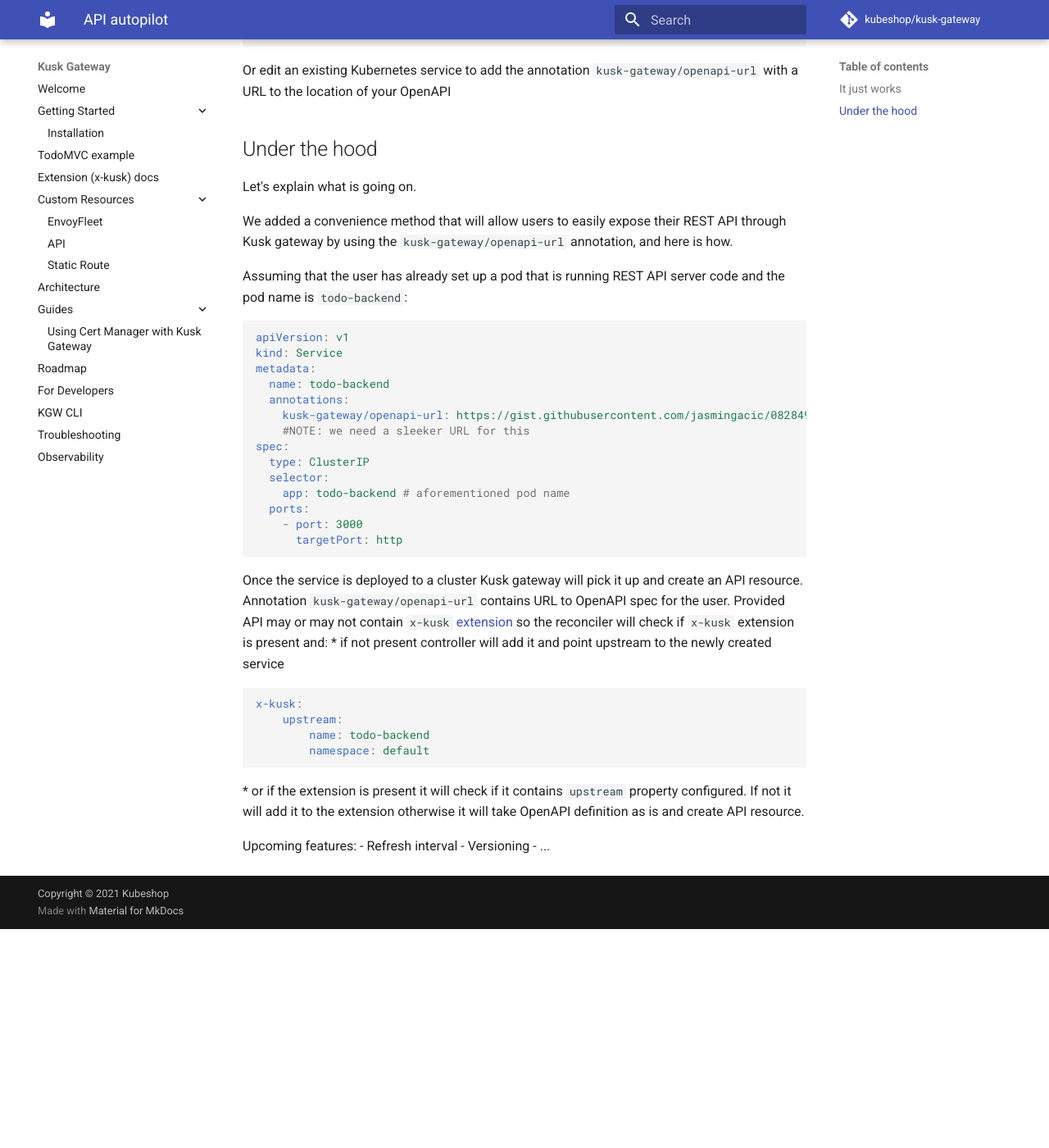
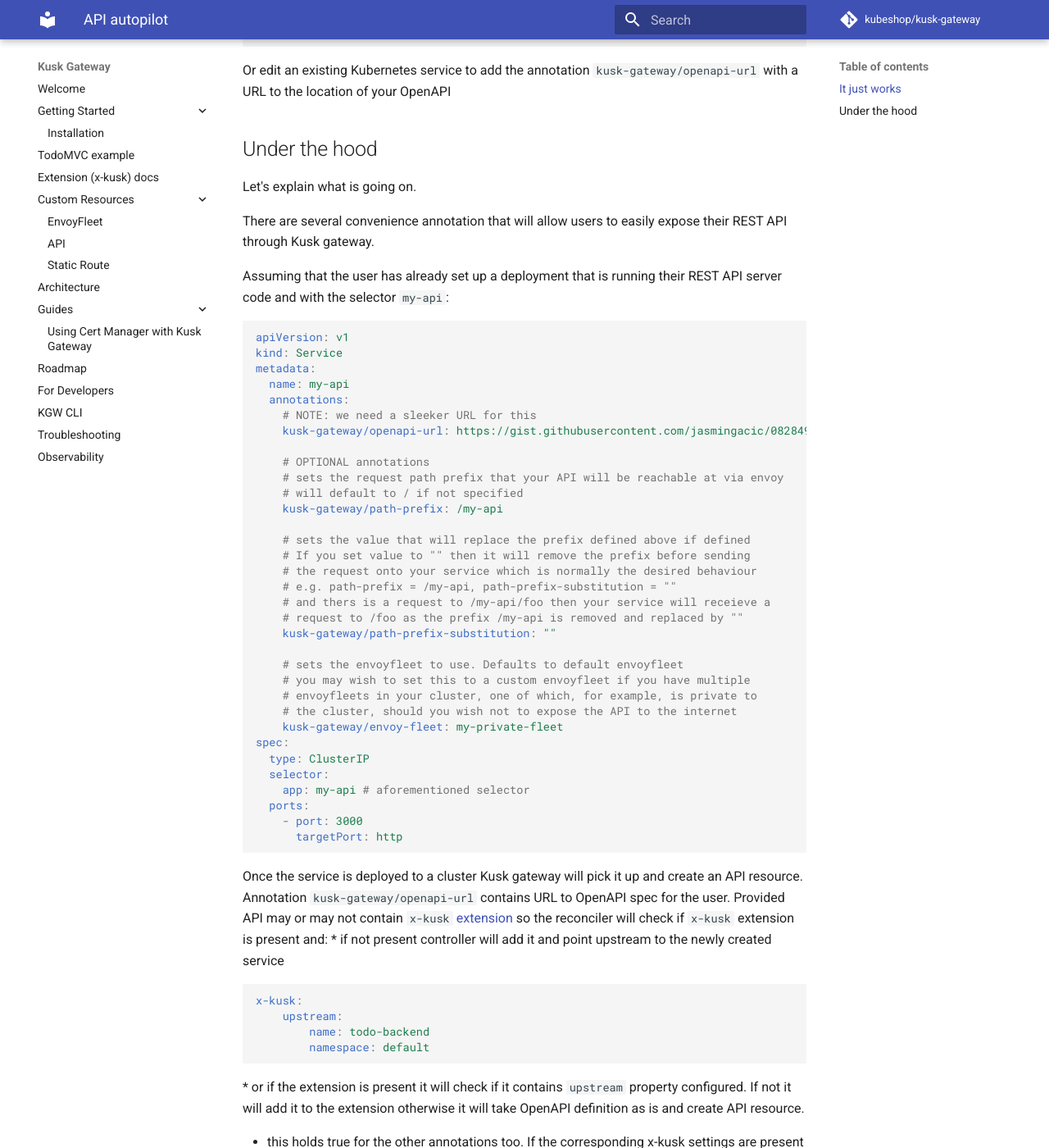
Before and after one commit to kubeshop/kusk-gateway, an MkDocs documentation site: the page built from docs/api_autopilot.md, in a window 1280 px wide and 1400 px high, scrolled down 388 px. Shown: the whole window at 82% size. Built offline with MkDocs 1.6.1 and Material for MkDocs 9.7.7, drawn with Linux system fonts in a browser that asks for light colours; comment, search, counter and statistics services are not loaded; before the commit the page ends 1521 px from its top, so only the background shows below that; some of the changed text lies outside the part shown.

Commit message:
document new annotations

````diff
--- a/docs/api_autopilot.md
+++ b/docs/api_autopilot.md
@@ -16,22 +16,41 @@
 
 Let's explain what is going on.
 
-We added a convenience method that will allow users to easily expose their REST API through Kusk gateway by using the `kusk-gateway/openapi-url` annotation, and here is how.
+There are several convenience annotation that will allow users to easily expose their REST API through Kusk gateway.
 
-Assuming that the user has already set up a pod that is running REST API server code and the pod name is `todo-backend`:
+Assuming that the user has already set up a deployment that is running their REST API server code and with the selector `my-api`:
 
 ```yaml
 apiVersion: v1
 kind: Service
 metadata:
-  name: todo-backend
+  name: my-api
   annotations:
+    # NOTE: we need a sleeker URL for this
     kusk-gateway/openapi-url: https://gist.githubusercontent.com/jasmingacic/082849b29d0e06e5f018a66f4cd49ec3/raw/e91c94cc82e7591031399e0d8c563d28a62de460/openapi.yaml
-    #NOTE: we need a sleeker URL for this
+
+    # OPTIONAL annotations
+    # sets the request path prefix that your API will be reachable at via envoy
+    # will default to / if not specified
+    kusk-gateway/path-prefix: /my-api
+
+    # sets the value that will replace the prefix defined above if defined
+    # If you set value to "" then it will remove the prefix before sending
+    # the request onto your service which is normally the desired behaviour
+    # e.g. path-prefix = /my-api, path-prefix-substitution = ""
+    # and thers is a request to /my-api/foo then your service will receieve a
+    # request to /foo as the prefix /my-api is removed and replaced by ""
+    kusk-gateway/path-prefix-substitution: ""
+
+    # sets the envoyfleet to use. Defaults to default envoyfleet
+    # you may wish to set this to a custom envoyfleet if you have multiple
+    # envoyfleets in your cluster, one of which, for example, is private to
+    # the cluster, should you wish not to expose the API to the internet
+    kusk-gateway/envoy-fleet: my-private-fleet
 spec:
   type: ClusterIP
   selector:
-    app: todo-backend # aforementioned pod name
+    app: my-api # aforementioned selector
   ports:
     - port: 3000
       targetPort: http
@@ -48,6 +67,8 @@
 ```
   * or if the extension is present it will check if it contains `upstream` property configured. If not it will add it to the extension otherwise it will take OpenAPI definition as is and create API resource.
 
+  * this holds true for the other annotations too. If the corresponding x-kusk settings are present in the OpenAPI spec then they will be used and not overwritten.
+
 
 Upcoming features:
 - Refresh interval
````
